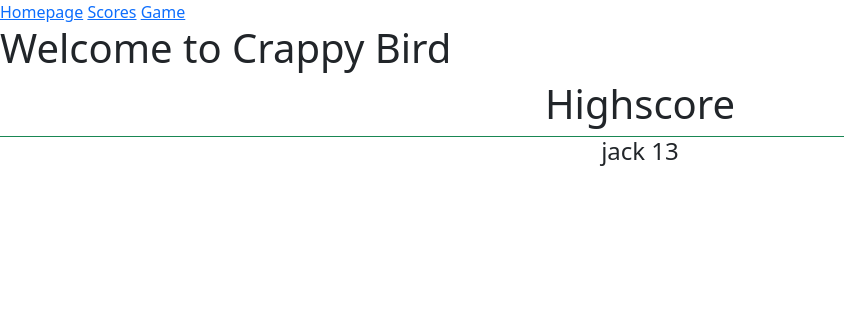
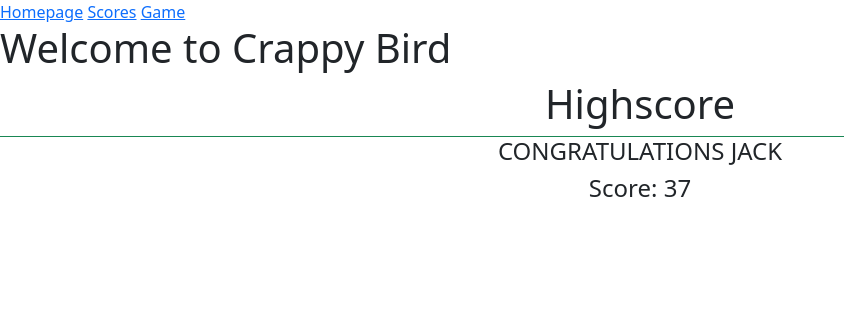
Before and after one commit to jtam64/pygame_final_project, a Flask app: page / in a window 1280 px wide. Shown: the top 324 px of the page, without its empty margins (0-844 px from the left). Run offline with Flask 2, Linux system fonts and the light colour scheme.

Commit message:
proper formatting for all html files, removed redundant code in score.py, refactored score.py

```diff
--- a/app.py
+++ b/app.py
@@ -19,8 +19,8 @@ def scores():
 @app.route("/scores/<string:name>")
 def player(name):
     keeper = score.Score()
-    player = keeper.get_score(name)
-    return flask.render_template("player.html", player=player)
+    scores = keeper.get_score(name)
+    return flask.render_template("player.html", scores=scores, name=name)
 
 @app.route("/game")
 def game():
--- a/helper/history.json
+++ b/helper/history.json
@@ -1 +1 @@
-{"jack": [13]}
+{"JACK": [37, 3, 22]}
--- a/helper/score.py
+++ b/helper/score.py
@@ -5,9 +5,12 @@ class Score:
         '''Initiate score class with scores list to handle highscores. A newest variable to handle the players current score
         '''
         self.scores = {}
+        self.history = {}
 
         self.reads()
         self.high_score()
+        self.add_score_to_history()
+
 
     def add_score(self, new_score: int):
         '''Add scores object to the scores db
@@ -19,6 +22,7 @@ class Score:
         self.scores["newest"] = new_score
         self.writes()
 
+
     def get_newest(self) -> int:
         '''Get newest score
 
@@ -26,6 +30,7 @@ class Score:
             _type_: Gets newest value in scores
         '''
         return self.scores["newest"]
+
 
     def add_score_to_scores(self, name:str, score:int):
         '''Takes name and score input and creates a new_score value, adds score to the db and checks for highscores
@@ -48,6 +53,7 @@ class Score:
         # check highscores
         self.high_score()
 
+
     def high_score(self) -> object:
         '''Gets highscore from score list and sets highscore value
 
@@ -60,6 +66,7 @@ class Score:
         self.writes()
         return highest
 
+
     def __add__(self, new_score: int):
         '''Dunder method to call the add_score method
 
@@ -68,8 +75,10 @@ class Score:
         '''
         self.add_score(new_score)
 
+
     def sorter(self) -> list:
         return sorted(self.scores["scores"].items(), key=lambda x:x[1], reverse=True)
+
 
     def writes(self):
         '''Writes to the JSON file
@@ -77,24 +86,43 @@ class Score:
         with open ("helper/scores.json", "w") as file:
             json.dump(self.scores, file)
 
+
     def reads(self):
         '''Reads the JSON file and sets self.scores to the values in the file
         '''
         with open ("helper/scores.json", "r") as file:
             self.scores = json.load(file)
 
-    def get_score(self, name):
-        return [name, self.scores["scores"][name]]
 
-    def add_score_to_history(self, new_score:object):
+# methods only used in lask web app
+    def add_score_to_history(self, new_score:object=False) -> object:
+        '''Takes a new score object and adds it ot the history db
+
+        Args:
+            new_score (object): A new score to be added
+        '''
         with open ("helper/history.json", "r") as file:
-            history = json.load(file)
-        name, score = list(new_score.keys())[0], list(new_score.values())[0]
+            self.history = json.load(file)
+        if new_score:
+            name, score = list(new_score.keys())[0], list(new_score.values())[0]
+            print(name)
 
-        if history[name]:
-            history[name].append(score)
-        else:
-            history[name] = score
+            try:
+                self.history[name].append(score)
+            except:
+                self.history[name] = [score]
 
         with open ("helper/history.json", "w") as file:
-            json.dump(history, file)
+            json.dump(self.history, file)
+
+
+    def get_score(self, name:str)->list:
+        '''Gets list of scores for a player
+
+        Args:
+            name (str): name of player in string format
+
+        Returns:
+            list: List of all scores for a player
+        '''
+        return sorted(self.history[name], reverse=True)
--- a/helper/scores.json
+++ b/helper/scores.json
@@ -1 +1 @@
-{"newest": 13, "highscore": {"jack": 13}, "scores": {"jack": 13}}
+{"newest": 22, "highscore": {"JACK": 37}, "scores": {"JACK": 37}}
--- a/screens/Gameover.py
+++ b/screens/Gameover.py
@@ -34,7 +34,7 @@ class Gameover_screen(Base_screen):
             if event.type == pygame.KEYDOWN and not event.key == pygame.K_BACKSPACE and not event.key == pygame.K_RETURN:
                 # check for keypress and add to user text
                 if len(self.user_text) < 5:
-                    self.user_text += event.unicode
+                    self.user_text += event.unicode.upper()
 
             if event.type == pygame.KEYDOWN and event.key == pygame.K_RETURN:
                 # check for enter key and save score
--- a/templates/base.html
+++ b/templates/base.html
@@ -7,7 +7,6 @@
 
   <link href="https://cdn.jsdelivr.net/npm/bootstrap@5.0.2/dist/css/bootstrap.min.css" rel="stylesheet"
     integrity="sha384-EVSTQN3/azprG1Anm3QDgpJLIm9Nao0Yz1ztcQTwFspd3yD65VohhpuuCOmLASjC" crossorigin="anonymous">
-  <link rel="stylesheet" href="style.css">
 
   <title>Crappy Bird</title>
 </head>
--- a/templates/game.html
+++ b/templates/game.html
@@ -2,5 +2,5 @@
 
 {% block content %}
     <h1 class="jumbotron text-xxl-center">If you wish to download the game, visit the github link</h1>
-    <a href="https://github.com/jtam64/pygame_final_project">Crappy Bird</a>
+    <p class="text-center"><a href="https://github.com/jtam64/pygame_final_project">Crappy Bird</a></p>
 {% endblock %}
--- a/templates/index.html
+++ b/templates/index.html
@@ -6,7 +6,8 @@
     <div>
         <h1 class="jumbotron text-xl-center"> Highscore </h1>
         {% for key, value in highscore.items() %}
-            <h4 class="jumbotron text-center border-top border-success">{{ key }} {{ value }} </h4>
+            <h4 class="jumbotron text-center border-top border-success">CONGRATULATIONS {{ key }}</h4>
+            <h4 class="jumbotron text-center">Score: {{ value }}</h4>
         {% endfor %}
     </div>
 {% endblock %}
--- a/templates/player.html
+++ b/templates/player.html
@@ -1,5 +1,7 @@
 {% extends "base.html" %}
 {% block content %}
-    <h1>{{ player[0] }}</h1>
-    <h1>{{ player[1] }}</h1>
+    <h3 class="jumbotron text-xxl-center border-bottom"> {{ name }} </h3>
+    {% for score in scores %}
+    <p class = text-center> {{ score }} </p>
+    {% endfor %}
 {% endblock %}
```
Also changed, not shown: templates/scores.html (+16 -11 lines).
